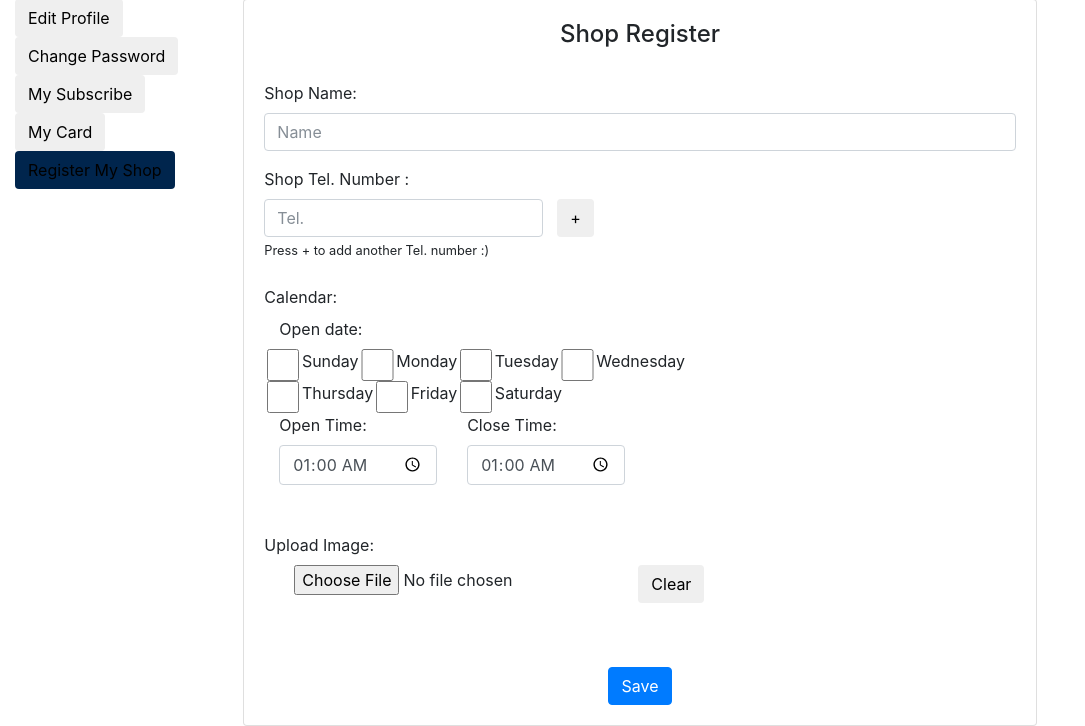
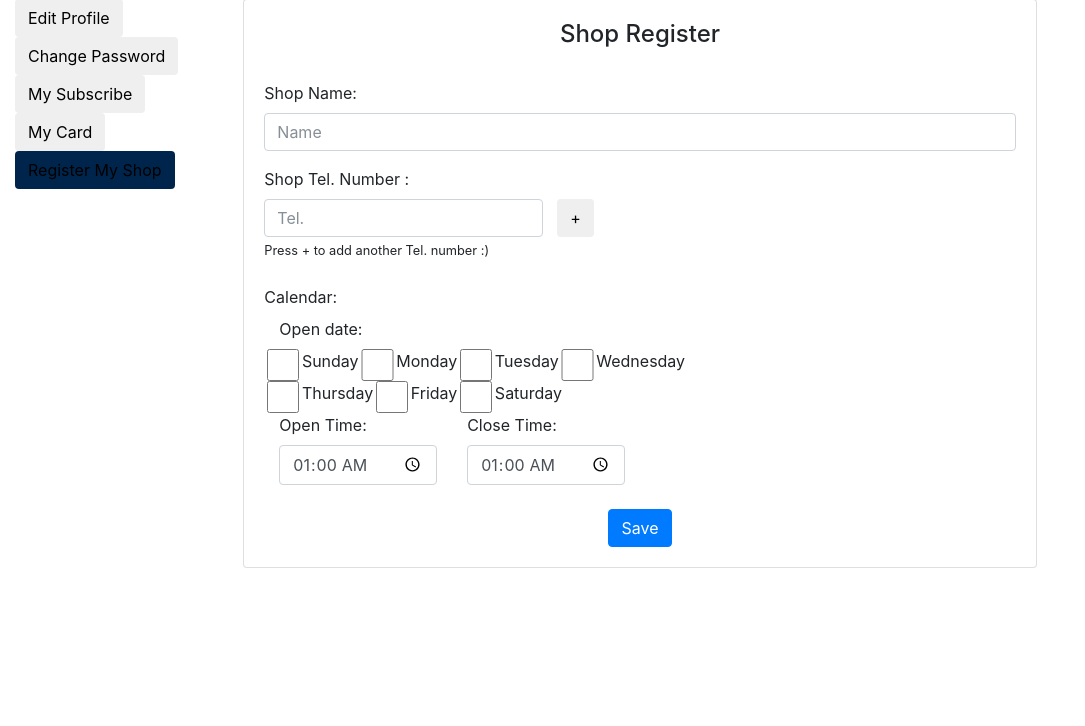
Before and after one commit to kondohiroki/ProjectPro-A-POW, a PHP site: the page made by Login/ShopRegister[Log].php in a window 1280 px wide. Shown: the part 294-1020 px from the top of the page, without its empty margins (0-1085 px from the left). After the commit the page ends 862 px from the top, so only its background shows below. Run offline with PHP 8.4, Linux system fonts and the light colour scheme; some libraries are stand-ins or nearby versions.

Commit message:
ShopRegister[Log]update

```diff
--- a/Login/ShopRegister[Log].php
+++ b/Login/ShopRegister[Log].php
@@ -158,24 +158,6 @@
                  </div>
                </div>
                  <br>
-                 <br>
-
-                      <label>Upload Image:</label>
-                      <div class="container">
-                        <div class="col-md-6">
-                          <div class="form-group">
-                            <div class="input-group">
-                              <!--<span class="input-group-btn">
-                              </span>-->
-                              <input type="file" accept="image/png, image/jpeg, image/gif" id="imgInp"/><!-- Image add -->
-                              <button id="clear" class="btn btn-default">Clear</button>
-                            </div>
-                            <br>
-                            <img id='img-upload'/>
-
-                          </div>
-                        </div>
-                      </div>
                     <center><button type="submit" class="btn btn-primary" id="sizeButtonOfSaveRegister">Save</button></center><!-- Save btn -->
                   </form>
                 </div>
```
